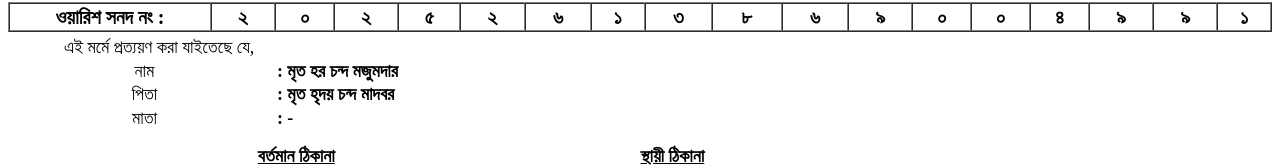
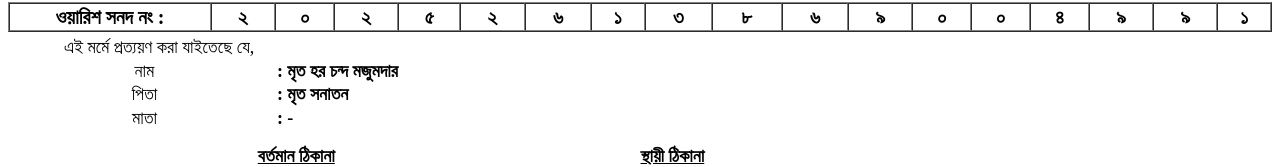
Before and after one commit to suvaddaup/index.php-onlinetrack-warish_onosondan-tid-20243613860004991, a plain HTML site: page index.html in a window 1280 px wide. Shown: the part 188-355 px from the top of the page. Drawn offline with Linux system fonts and the light colour scheme.

Commit message:
Update index.html

```diff
--- a/index.html
+++ b/index.html
@@ -81,7 +81,7 @@
 				</tr>
 				<tr>
 					<td  style="font-size:18px; text-align:center; ">পিতা </td>
-					<td><font style="font-size:18px;  font-weight:bold;">: মৃত হৃদয় চন্দ মাদবর </font></td>
+					<td><font style="font-size:18px;  font-weight:bold;">: মৃত সনাতন </font></td>
 					<td></td>
 					<td></td>
 				</tr>
```
